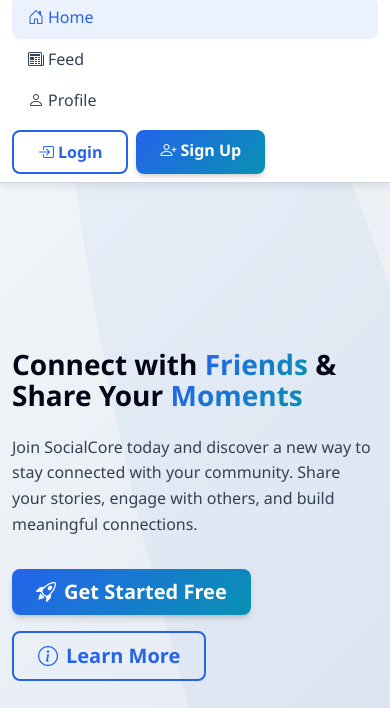
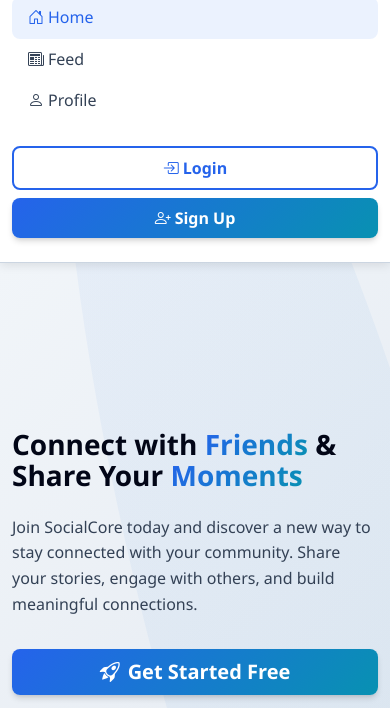
Before and after one commit to ivanpirgozliev/SocialCore, a website built with Vite: page index.html in a window 390 px wide. Both pictures are taken after a click on the button "Toggle navigation". Shown: the part 61-769 px from the top of the page. Built offline with nearby package versions, Linux system fonts and the light colour scheme.

Commit message:
feat: add mobile navigation and hero section button styles

```diff
--- a/css/styles.css
+++ b/css/styles.css
@@ -636,11 +636,38 @@
   .profile-stats {
     gap: var(--spacing-lg);
   }
+
+  /* Mobile Navigation Auth Buttons */
+  .navbar-collapse .d-flex.gap-2 {
+    flex-direction: column;
+    width: 100%;
+    padding: var(--spacing-md) 0;
+    gap: var(--spacing-sm) !important;
+  }
+
+  .navbar-collapse .d-flex.gap-2 .btn {
+    width: 100%;
+    text-align: center;
+    padding: var(--spacing-sm) var(--spacing-lg);
+    justify-content: center;
+  }
 }
 
 @media (max-width: 767.98px) {
   .hero-title {
     font-size: 2rem;
+  }
+
+  /* Hero Section Buttons - Mobile */
+  .hero-content .d-flex.gap-3 {
+    flex-direction: column;
+    width: 100%;
+  }
+
+  .hero-content .d-flex.gap-3 .btn {
+    width: 100%;
+    text-align: center;
+    justify-content: center;
   }
 
   .hero-subtitle {
```
